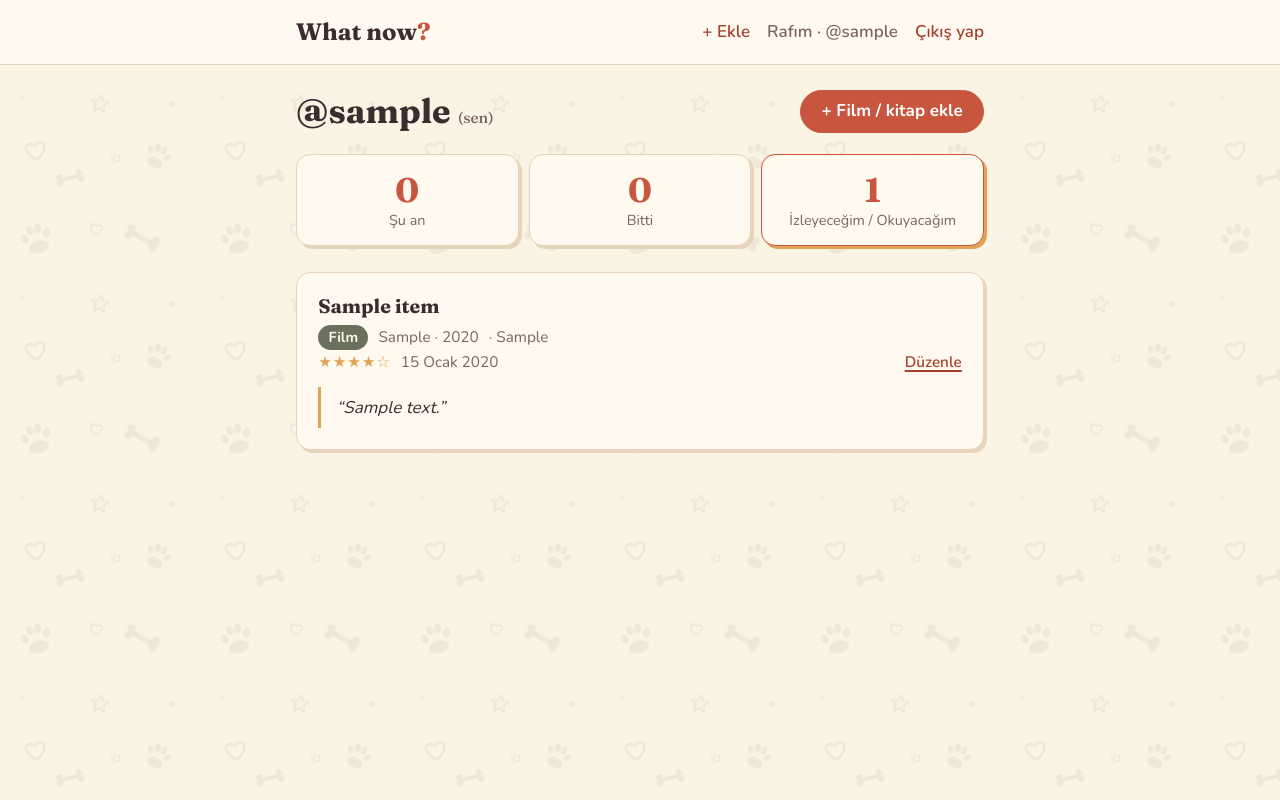
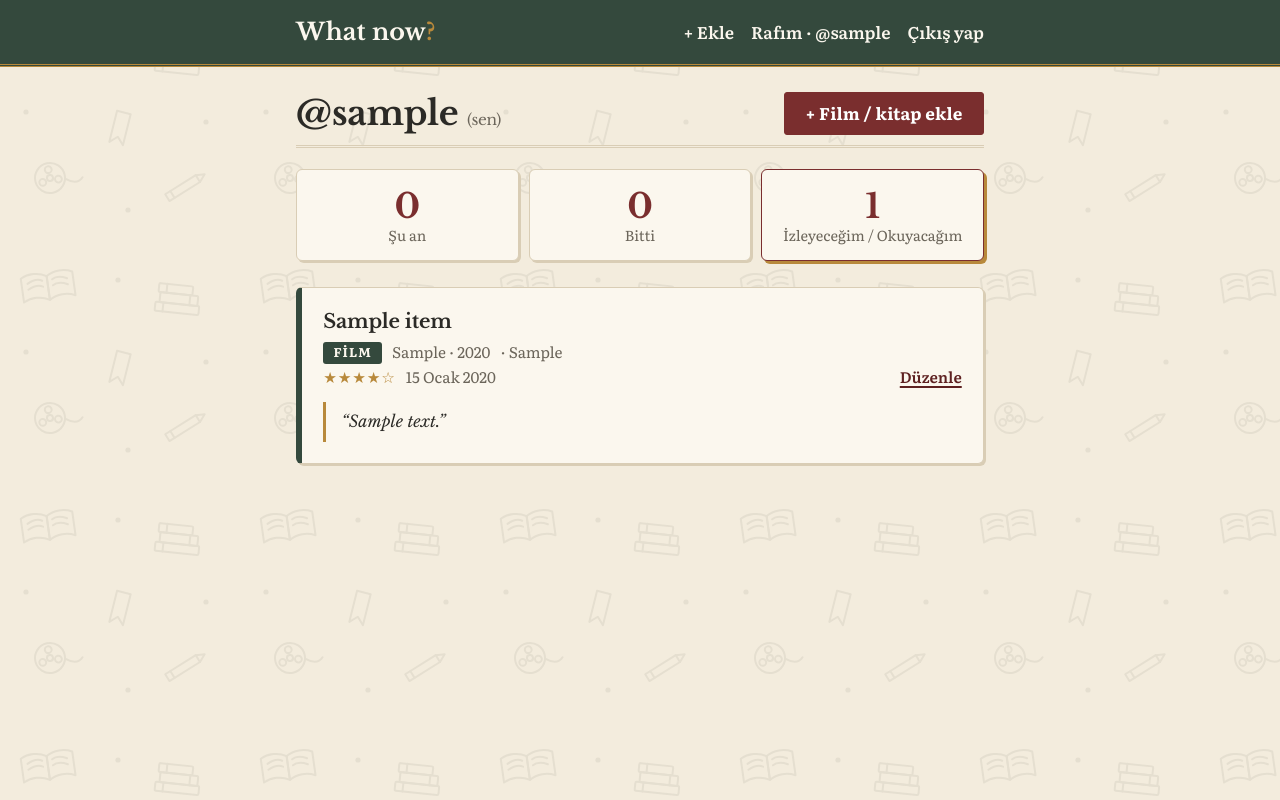
Before and after one commit to ilaydatatli/WhatNow-, a Django app: a page that uses templates/base.html in a window 1280 px wide. Run offline with Django 5.2, Linux system fonts and the light colour scheme; a user stored in the database is signed in; tables that the repository leaves empty hold one stand-in row (values such as "Sample post"); parts of the project's set-up code (start-up, migrations or seed data) failed here and were passed over.

Commit message:
Switch to a library-book visual theme

```diff
--- a/static/css/main.css
+++ b/static/css/main.css
@@ -1,20 +1,21 @@
-/* What now? — warm "notebook paper" theme. See CLAUDE.md section 6. */
+/* What now? — "library book" theme. See CLAUDE.md section 6. */
 
 :root {
-  --bg:          #FBF3E4;  /* cream paper */
-  --surface:     #FFF9EF;  /* card background */
-  --ink:         #3D2C2E;  /* dark brown text */
-  --ink-soft:    #7A6563;  /* secondary text */
-  --primary:     #C8553D;  /* terracotta */
-  --primary-dk:  #A4412D;  /* hover */
-  --accent:      #E0A458;  /* mustard */
-  --olive:       #6B705C;  /* badges */
-  --line:        #E6D5BC;  /* borders */
+  --bg:          #F3ECDD;  /* aged paper */
+  --surface:     #FBF7EE;  /* page */
+  --ink:         #2B2A26;  /* ink */
+  --ink-soft:    #6B655A;  /* pencil */
+  --primary:     #7A2E2E;  /* oxblood binding */
+  --primary-dk:  #5E2121;  /* hover */
+  --accent:      #B8893B;  /* antique gilt — stars, progress */
+  --olive:       #34493D;  /* library green — header, badges, spines */
+  --line:        #D9CDB5;  /* borders */
 
-  --radius: 14px;
-  --shadow: 3px 3px 0 var(--line);
-  --font-heading: "Fraunces", Georgia, serif;
-  --font-body: "Nunito", system-ui, sans-serif;
+  --radius: 6px;
+  --radius-sm: 3px;
+  --shadow: 2px 2px 0 var(--line);
+  --font-heading: "Libre Baskerville", Georgia, serif;
+  --font-body: "Literata", Georgia, serif;
 }
 
 *,
@@ -152,7 +153,7 @@ main.container {
   color: #fff;
   background: var(--primary);
   border: 1.5px solid var(--primary);
-  border-radius: 999px;
+  border-radius: var(--radius-sm);
   text-decoration: none;
   cursor: pointer;
   transition: transform 0.12s ease, background-color 0.12s ease;
@@ -267,7 +268,7 @@ main.container {
   font-weight: 700;
   color: var(--surface);
   background: var(--olive);
-  border-radius: 999px;
+  border-radius: var(--radius-sm);
 }
 
 .empty {
@@ -623,3 +624,57 @@ textarea { resize: vertical; }
   border-color: var(--primary);
   box-shadow: 3px 3px 0 var(--accent);
 }
+
+/* ---------- Library-book details ---------- */
+
+body { background-size: 240px 240px; }
+
+h1, h2, h3 { letter-spacing: -0.01em; }
+
+.site-header {
+  background: var(--olive);
+  border-bottom: 3px double var(--accent);
+}
+
+.brand,
+.brand:hover { color: var(--surface); }
+.brand span { color: var(--accent); }
+
+.nav a,
+.nav .link-button { color: var(--surface); }
+.nav a:hover,
+.nav .link-button:hover { color: #fff; }
+.nav-user { color: var(--line); }
+
+/* Chapter-heading rule under page titles. */
+.page-head {
+  padding-bottom: 0.6rem;
+  border-bottom: 3px double var(--line);
+}
+
+/* Cards read like book spines on a shelf. */
+.item-card,
+.feed-card {
+  border-left: 6px solid var(--olive);
+}
+
+.item-head { border-top: 6px solid var(--primary); }
+
+/* Library-stamp style labels. */
+.badge,
+.tabs a {
+  font-family: var(--font-body);
+  font-size: 0.75rem;
+  letter-spacing: 0.08em;
+  text-transform: uppercase;
+}
+
+.btn { letter-spacing: 0.01em; }
+
+.review {
+  font-family: var(--font-heading);
+  font-size: 0.95rem;
+  color: var(--ink);
+}
+
+.stat-number { font-family: var(--font-heading); }
--- a/templates/base.html
+++ b/templates/base.html
@@ -6,7 +6,7 @@
   <title>{% block title %}What now?{% endblock %}</title>
   <link rel="preconnect" href="https://fonts.googleapis.com">
   <link rel="preconnect" href="https://fonts.gstatic.com" crossorigin>
-  <link rel="stylesheet" href="https://fonts.googleapis.com/css2?family=Fraunces:opsz,wght@9..144,500;9..144,700&family=Nunito:wght@400;600;700&display=swap">
+  <link rel="stylesheet" href="https://fonts.googleapis.com/css2?family=Libre+Baskerville:ital,wght@0,400;0,700;1,400&family=Literata:opsz,wght@7..72,400;7..72,600;7..72,700&display=swap">
   <link rel="stylesheet" href="{% static 'css/main.css' %}">
   <script src="{% static 'js/main.js' %}" defer></script>
 </head>
```
Also changed, not shown: other parts of static/css/main.css (+12 -12 lines), CLAUDE.md (+23 -21 lines), static/img/pattern.svg.
